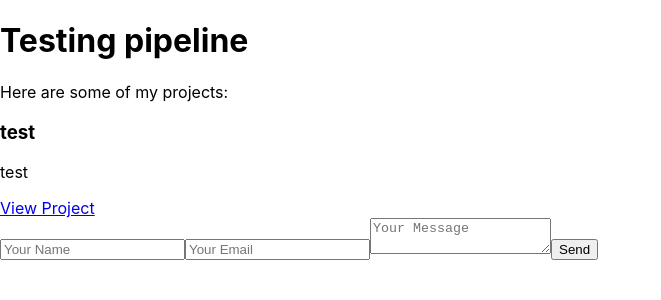
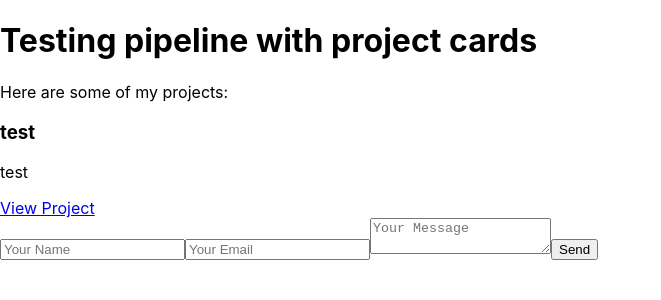
Before and after one commit to antuonettte/antuonettte.github.io, a React (Create React App) app: page / in a window 1280 px wide. Shown: the top 300 px of the page, without its empty margins (0-661 px from the left). Built offline with nearby package versions, Linux system fonts and the light colour scheme.

Commit message:
again testing

```diff
--- a/src/components/HomePage.js
+++ b/src/components/HomePage.js
@@ -4,7 +4,7 @@ import ProjectCard from './ProjectCard';
 const HomePage = () => {
   return (
     <div>
-      <h1>Testing pipeline</h1>
+      <h1>Testing pipeline with project cards</h1>
       <p>Here are some of my projects:</p>
       {<ProjectCard title="test" description="test" link="test"/>}
     </div>
```
